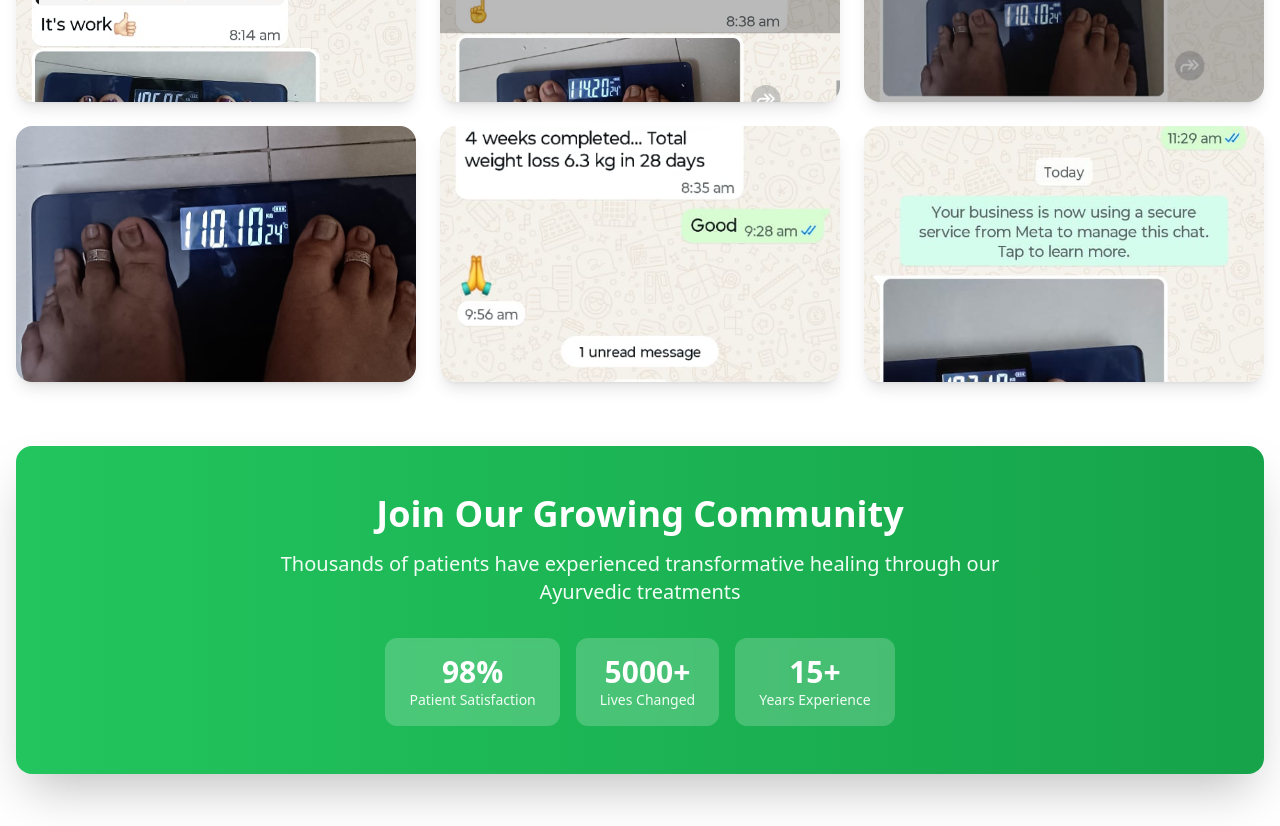
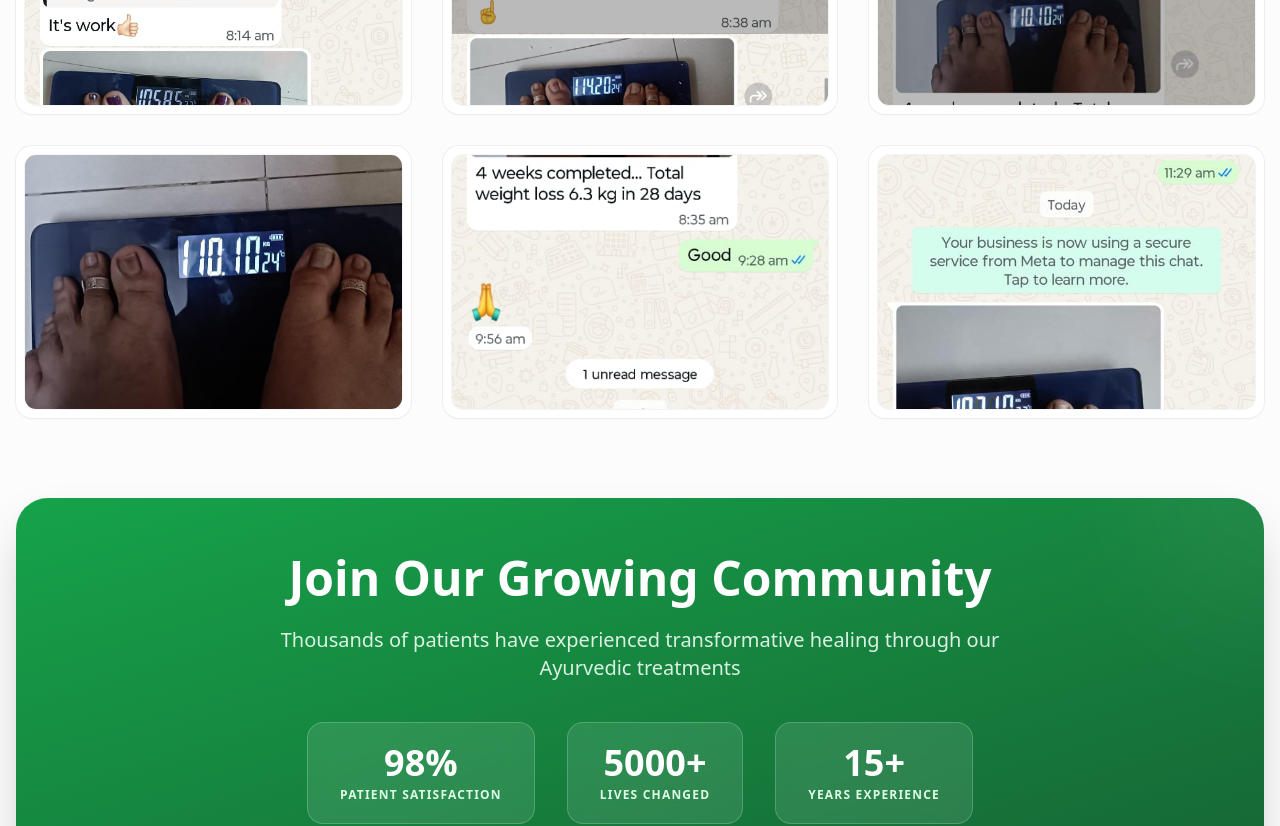
Before and after one commit to rushibhapkar/SV_Ayurved, a React (Vite) app: page / in a window 1280 px wide. Shown: the part 4000-4826 px from the top of the page. Built offline with nearby package versions, Linux system fonts and the light colour scheme.

Commit message:
perf: optimize BookAppointment modal for mobile scrolling and GPU performance

```diff
--- a/src/components/Testimonials.tsx
+++ b/src/components/Testimonials.tsx
@@ -9,7 +9,7 @@ const Testimonials = () => {
   // const videos = galleryMedia.filter(item => item.type === 'video');
 
   return (
-    <section id="testimonials" className="py-20 px-4 bg-white">
+    <section id="testimonials" className="py-20 px-4 bg-gray-50/50">
       <div className="container mx-auto">
         <div className="text-center mb-16">
           <h2 className="text-4xl sm:text-5xl font-bold text-gray-800 mb-4">
@@ -21,107 +21,83 @@ const Testimonials = () => {
           <div className="w-24 h-1 bg-gradient-to-r from-green-400 to-green-600 mx-auto rounded-full mt-4"></div>
         </div>
 
-        <div className="mb-16">
-          <h3 className="text-3xl font-bold text-gray-800 mb-8">Treatment Gallery</h3>
-          <div className="grid grid-cols-1 sm:grid-cols-2 lg:grid-cols-3 gap-6">
+        <div className="mb-20">
+          <h3 className="text-2xl font-bold text-gray-800 mb-8 border-l-4 border-green-500 pl-4">
+            Treatment Gallery
+          </h3>
+
+          <div className="grid grid-cols-1 sm:grid-cols-2 lg:grid-cols-3 gap-8">
             {photos.map((photo, index) => (
               <div
                 key={photo.id}
-                className="group relative overflow-hidden rounded-2xl shadow-lg hover:shadow-2xl transition-all duration-500 transform hover:-translate-y-2"
+                className="group relative bg-white p-2 rounded-2xl shadow-sm ring-1 ring-gray-200/60 hover:ring-green-500/50 hover:shadow-2xl transition-all duration-500 transform hover:-translate-y-2 overflow-hidden"
                 style={{
                   animation: `fadeInUp 0.6s ease-out ${index * 0.1}s both`
                 }}
               >
+                {/* Image Container with inner border */}
+                <div className="relative overflow-hidden rounded-xl h-64 border border-gray-100">
                   <img
                     src={photo.url}
                     alt={photo.title}
-                  className="w-full h-64 object-cover group-hover:scale-110 transition-transform duration-500"
+                    className="w-full h-full object-cover group-hover:scale-110 transition-transform duration-700 ease-in-out"
+                    loading="lazy"
                   />
-                <div className="absolute inset-0 bg-gradient-to-t from-black/80 via-transparent to-transparent opacity-0 group-hover:opacity-100 transition-all duration-300 flex flex-col justify-end p-6">
-                  <h4 className="text-xl font-bold text-white mb-2">{photo.title}</h4>
-                  <p className="text-green-100 text-sm">{photo.description}</p>
+
+                  {/* Glassmorphism Overlay */}
+                  <div className="absolute inset-0 bg-gradient-to-t from-black/90 via-black/20 to-transparent opacity-0 group-hover:opacity-100 transition-all duration-300 flex flex-col justify-end p-6">
+                    <h4 className="text-xl font-bold text-white mb-1 transform translate-y-4 group-hover:translate-y-0 transition-transform duration-500">
+                      {photo.title}
+                    </h4>
+                    <p className="text-green-300 text-sm opacity-0 group-hover:opacity-100 transition-opacity duration-700 delay-100">
+                      {photo.description}
+                    </p>
+                  </div>
                 </div>
               </div>
             ))}
           </div>
         </div>
 
-        {/* <div className="mb-16">
-          <h3 className="text-3xl font-bold text-gray-800 mb-8">Patient Testimonials</h3>
-          <div className="grid grid-cols-1 md:grid-cols-2 lg:grid-cols-3 gap-6">
-            {videos.map((video, index) => (
-              <div
-                key={video.id}
-                className="group relative overflow-hidden rounded-2xl shadow-lg hover:shadow-2xl transition-all duration-500 transform hover:-translate-y-2 cursor-pointer"
-                style={{
-                  animation: `fadeInUp 0.6s ease-out ${index * 0.15}s both`
-                }}
-                onClick={() => setSelectedVideo(video.url)}
-              >
-                <img
-                  src={video.thumbnail}
-                  alt={video.title}
-                  className="w-full h-64 object-cover group-hover:brightness-75 transition-all duration-300"
-                />
-                <div className="absolute inset-0 flex items-center justify-center bg-black/40 group-hover:bg-black/60 transition-all duration-300">
-                  <div className="w-16 h-16 bg-gradient-to-br from-green-400 to-green-600 rounded-full flex items-center justify-center transform group-hover:scale-110 transition-transform duration-300 shadow-lg">
-                    <Play className="text-white fill-white" size={28} />
-                  </div>
-                </div>
+        {/* Join Community Section */}
+        <div className="text-center">
+          <div className="bg-gradient-to-br from-green-600 to-green-800 text-white rounded-[2rem] p-8 md:p-14 shadow-2xl relative overflow-hidden">
+            {/* Background Decorative Element */}
+            <div className="absolute top-0 right-0 w-64 h-64 bg-white/5 rounded-full -mr-32 -mt-32 blur-3xl"></div>
 
-                <div className="absolute bottom-0 left-0 right-0 bg-gradient-to-t from-black to-transparent p-6 transform translate-y-2 group-hover:translate-y-0 transition-transform duration-300">
-                  <h4 className="text-lg font-bold text-white mb-1">{video.title}</h4>
-                  <p className="text-green-200 text-sm">{video.description}</p>
-                </div>
-              </div>
-            ))}
-          </div>
-        </div> */}
-
-        <div className="text-center">
-          <div className="bg-gradient-to-r from-green-500 to-green-600 text-white rounded-2xl p-8 md:p-12 shadow-2xl">
-            <h3 className="text-3xl md:text-4xl font-bold mb-4">
+            <h3 className="text-3xl md:text-5xl font-bold mb-6 relative z-10">
               Join Our Growing Community
             </h3>
-            <p className="text-lg md:text-xl mb-8 text-green-50 max-w-3xl mx-auto">
+            <p className="text-lg md:text-xl mb-10 text-green-50 max-w-3xl mx-auto relative z-10 opacity-90">
               Thousands of patients have experienced transformative healing through our Ayurvedic treatments
             </p>
-            <div className="flex flex-wrap gap-4 justify-center">
-              <div className="bg-white/20 backdrop-blur-sm px-6 py-4 rounded-xl">
-                <p className="text-3xl font-bold">98%</p>
-                <p className="text-green-50 text-sm">Patient Satisfaction</p>
-              </div>
-              <div className="bg-white/20 backdrop-blur-sm px-6 py-4 rounded-xl">
-                <p className="text-3xl font-bold">5000+</p>
-                <p className="text-green-50 text-sm">Lives Changed</p>
-              </div>
-              <div className="bg-white/20 backdrop-blur-sm px-6 py-4 rounded-xl">
-                <p className="text-3xl font-bold">15+</p>
-                <p className="text-green-50 text-sm">Years Experience</p>
-              </div>
+
+            <div className="flex flex-wrap gap-4 md:gap-8 justify-center relative z-10">
+              <StatCard value="98%" label="Patient Satisfaction" />
+              <StatCard value="5000+" label="Lives Changed" />
+              <StatCard value="15+" label="Years Experience" />
             </div>
           </div>
         </div>
       </div>
 
+      {/* Video Modal remains the same but with better backdrop */}
       {selectedVideo && (
-        <div className="fixed inset-0 bg-black/90 backdrop-blur-sm z-50 flex items-center justify-center p-4 animate-fadeIn">
-          <div className="relative w-full max-w-4xl">
+        <div className="fixed inset-0 bg-black/95 backdrop-blur-md z-[100] flex items-center justify-center p-4">
+          <div className="relative w-full max-w-5xl aspect-video shadow-2xl">
             <button
               onClick={() => setSelectedVideo(null)}
-              className="absolute -top-12 right-0 text-white hover:text-green-400 transition-colors"
+              className="absolute -top-14 right-0 text-white hover:text-green-400 p-2 transition-all hover:rotate-90"
             >
-              <X size={32} />
+              <X size={40} />
             </button>
-            <div className="relative w-full" style={{ paddingBottom: '56.25%' }}>
             <iframe
               src={selectedVideo}
               title="Patient Testimonial"
-                className="absolute inset-0 w-full h-full rounded-2xl"
+              className="w-full h-full rounded-2xl border-2 border-white/10"
               allow="accelerometer; autoplay; clipboard-write; encrypted-media; gyroscope; picture-in-picture"
               allowFullScreen
             ></iframe>
-            </div>
           </div>
         </div>
       )}
@@ -129,4 +105,12 @@ const Testimonials = () => {
   );
 };
 
+// Helper Component for Stats
+const StatCard = ({ value, label }: { value: string; label: string }) => (
+  <div className="bg-white/10 backdrop-blur-md px-8 py-5 rounded-2xl border border-white/20 hover:bg-white/20 transition-colors">
+    <p className="text-4xl font-black mb-1">{value}</p>
+    <p className="text-green-100 text-xs uppercase tracking-widest font-bold">{label}</p>
+  </div>
+);
+
 export default Testimonials;
```
Lines whose indentation alone changed are shown as unchanged.
